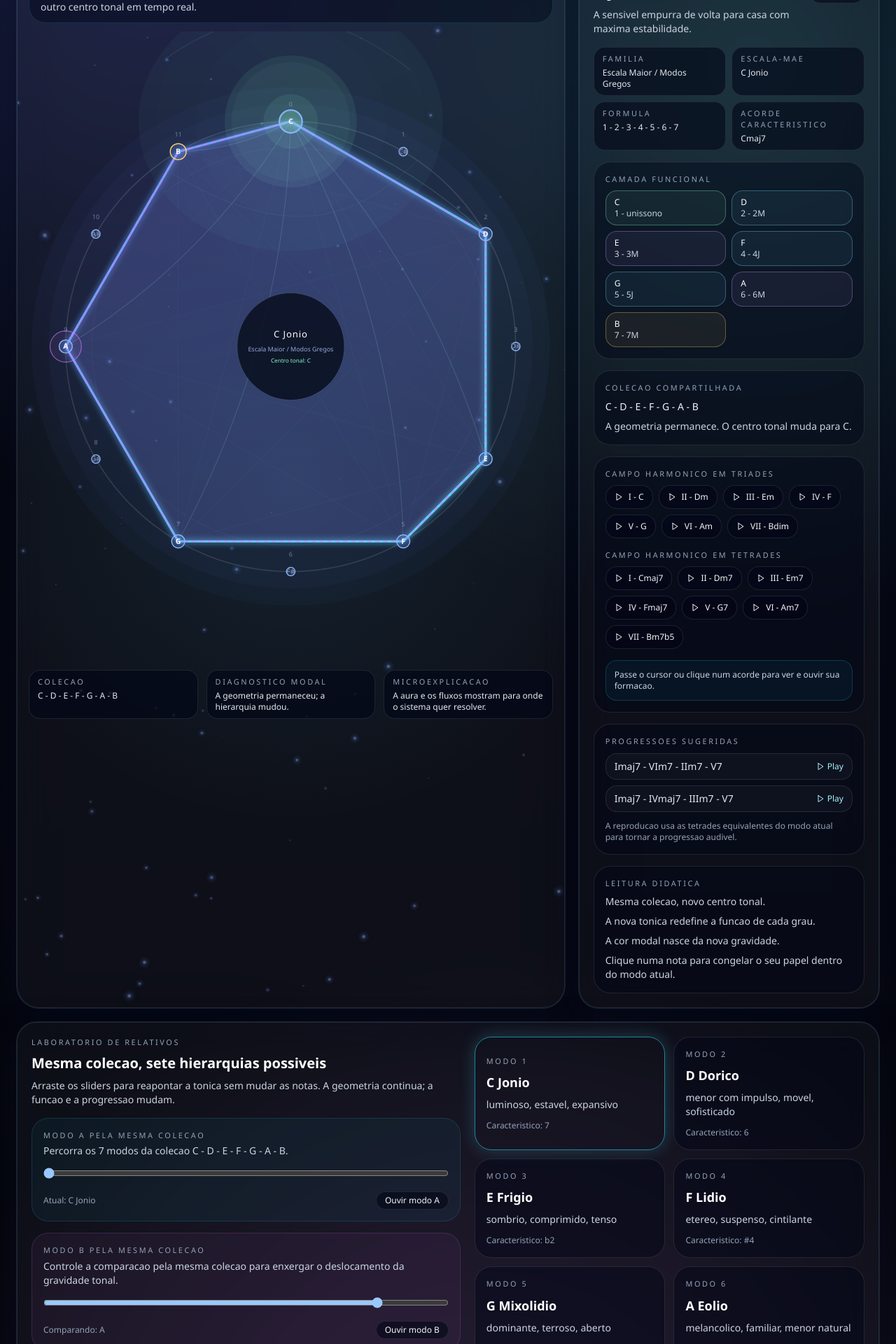
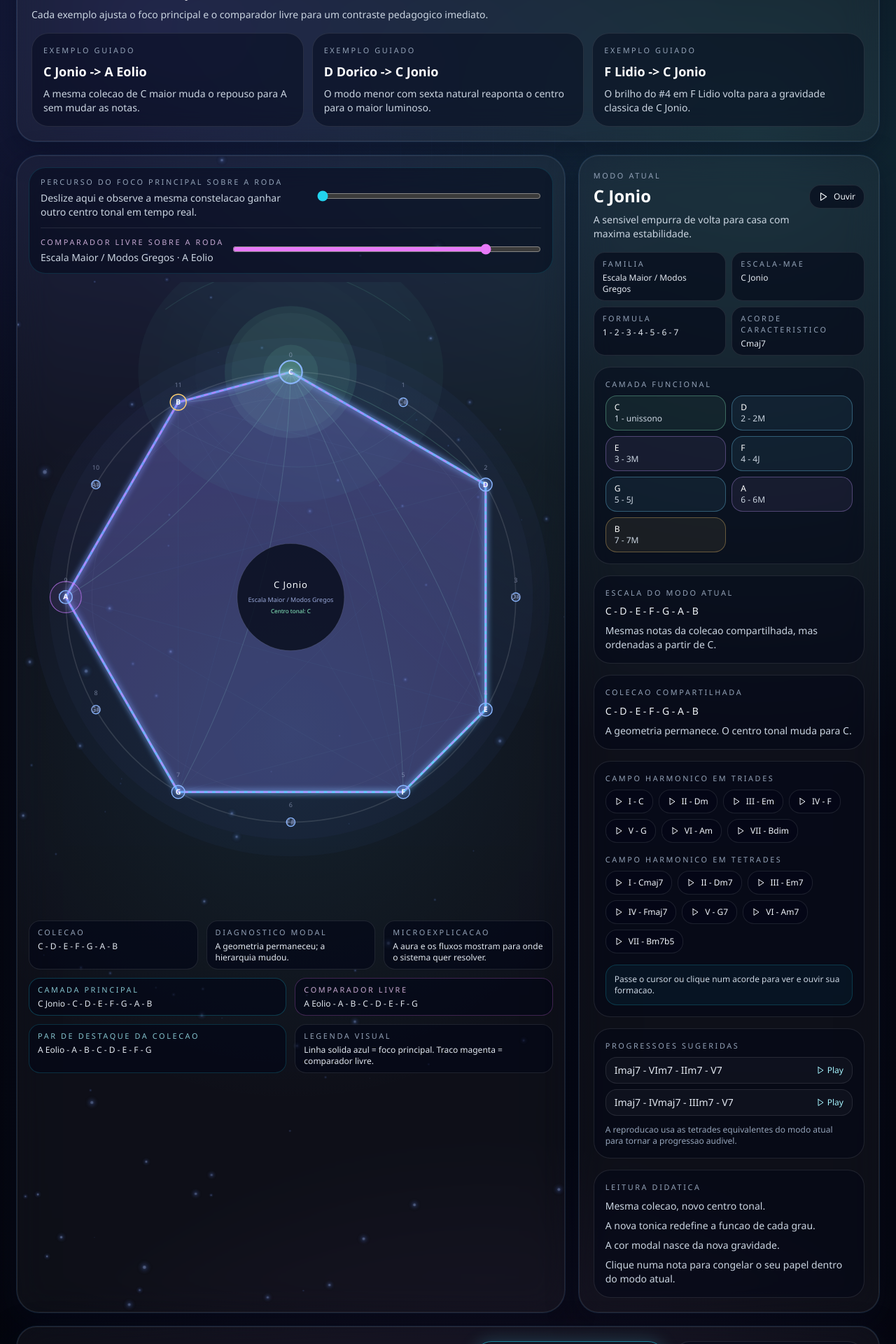
Before and after one commit to Maycon005/constelacao-tonal, a React (Vite) app: page / in a window 1280 px wide. Shown: the part 500-2420 px from the top of the page at 70% size. Built offline with nearby package versions, Linux system fonts and the light colour scheme; the HTML template or start-up script is replaced by a standard one.

Commit message:
Refina tutorial, comparacao e clareza visual

```diff
--- a/src/App.tsx
+++ b/src/App.tsx
@@ -1,6 +1,7 @@
 import { startTransition, useEffect, useState } from "react";
 import { ComparisonPanel } from "./components/ComparisonPanel";
 import { ControlBar } from "./components/ControlBar";
+import { GuidedTutorial } from "./components/GuidedTutorial";
 import { InfoPanel } from "./components/InfoPanel";
 import { ModalVisualizer } from "./components/ModalVisualizer";
 import { RelativeLab } from "./components/RelativeLab";
@@ -29,6 +30,7 @@ const DEFAULT_COMPARE: SelectionState = {
 
 function App() {
   const [selection, setSelection] = useState<SelectionState>(DEFAULT_SELECTION);
+  const [pairedSelection, setPairedSelection] = useState<SelectionState>(DEFAULT_COMPARE);
   const [compareSelection, setCompareSelection] = useState<SelectionState>(DEFAULT_COMPARE);
   const [view, setView] = useState<ViewId>("gravity");
   const [compare, setCompare] = useState(true);
@@ -41,6 +43,7 @@ function App() {
   const [audioEnabled, setAudioEnabled] = useState(false);
 
   const context = buildModalContext(selection);
+  const pairedContext = buildModalContext(pairedSelection);
   const compareContext = buildModalContext(compareSelection);
 
   useEffect(() => {
@@ -82,7 +85,7 @@ function App() {
   const applyTopSelection = (next: SelectionState) => {
     startTransition(() => {
       setSelection(next);
-      setCompareSelection(featuredPairSelection(next));
+      setPairedSelection(featuredPairSelection(next));
     });
   };
 
@@ -140,6 +143,7 @@ function App() {
           onToggleCharacteristic={() => setHighlightCharacteristic((current) => !current)}
           onReset={() => {
             setSelection(DEFAULT_SELECTION);
+            setPairedSelection(DEFAULT_COMPARE);
             setCompareSelection(DEFAULT_COMPARE);
             setView("gravity");
             setPinnedNote(null);
@@ -153,9 +157,20 @@ function App() {
           onPlayMode={handlePlayMode}
         />
 
+        <GuidedTutorial
+          onApplyExample={(source, target) => {
+            setSelection(source);
+            setPairedSelection(target);
+            setCompareSelection(target);
+            setCompare(true);
+            setView("gravity");
+          }}
+        />
+
         <div className="grid gap-5 xl:grid-cols-[1.55fr_0.85fr]">
           <ModalVisualizer
             context={context}
+            pairedContext={pairedContext}
             compareContext={compareContext}
             compare={compare}
             view={view}
@@ -168,6 +183,10 @@ function App() {
             onPlayNote={handlePlayNote}
             onRelativeIndexChange={(modeIndex) =>
               applySelection(selectionFromRelativeIndex(selection, modeIndex))
+            }
+            compareSelection={compareSelection}
+            onCompareRelativeIndexChange={(modeIndex) =>
+              applyCompareSelection(selectionFromRelativeIndex(compareSelection, modeIndex))
             }
           />
 
@@ -184,10 +203,11 @@ function App() {
 
         <RelativeLab
           context={context}
+          pairedContext={pairedContext}
           selection={selection}
-          compareSelection={compareSelection}
+          pairedSelection={pairedSelection}
           onSelectionChange={applySelection}
-          onCompareSelectionChange={applyCompareSelection}
+          onPairedSelectionChange={setPairedSelection}
           onPlaySelection={handlePlaySelection}
         />
 
--- /dev/null
+++ b/src/components/GuidedTutorial.tsx
@@ -0,0 +1,65 @@
+import { motion } from "framer-motion";
+import type { SelectionState } from "../types/music";
+
+interface TutorialExample {
+  title: string;
+  source: SelectionState;
+  target: SelectionState;
+  note: string;
+}
+
+interface GuidedTutorialProps {
+  onApplyExample: (source: SelectionState, target: SelectionState) => void;
+}
+
+const EXAMPLES: TutorialExample[] = [
+  {
+    title: "C Jonio -> A Eolio",
+    source: { family: "major", tonic: "C", modeIndex: 0 },
+    target: { family: "major", tonic: "A", modeIndex: 5 },
+    note: "A mesma colecao de C maior muda o repouso para A sem mudar as notas."
+  },
+  {
+    title: "D Dorico -> C Jonio",
+    source: { family: "major", tonic: "D", modeIndex: 1 },
+    target: { family: "major", tonic: "C", modeIndex: 0 },
+    note: "O modo menor com sexta natural reaponta o centro para o maior luminoso."
+  },
+  {
+    title: "F Lidio -> C Jonio",
+    source: { family: "major", tonic: "F", modeIndex: 3 },
+    target: { family: "major", tonic: "C", modeIndex: 0 },
+    note: "O brilho do #4 em F Lidio volta para a gravidade classica de C Jonio."
+  }
+];
+
+export function GuidedTutorial({ onApplyExample }: GuidedTutorialProps) {
+  return (
+    <section className="glass-panel rounded-[28px] p-4 md:p-5">
+      <div className="flex flex-col gap-4">
+        <div>
+          <p className="panel-label mb-2">Tutorial Guiado</p>
+          <h3 className="text-xl font-semibold text-white">Tres atalhos classicos para sentir a relatividade modal</h3>
+          <p className="mt-2 max-w-3xl text-sm text-slate-300">
+            Cada exemplo ajusta o foco principal e o comparador livre para um contraste pedagogico imediato.
+          </p>
+        </div>
+
+        <div className="grid gap-3 xl:grid-cols-3">
+          {EXAMPLES.map((example) => (
+            <motion.button
+              key={example.title}
+              whileHover={{ y: -4 }}
+              className="rounded-[24px] border border-white/10 bg-slate-950/45 p-4 text-left transition hover:border-cyan-400/40 hover:bg-cyan-400/5"
+              onClick={() => onApplyExample(example.source, example.target)}
+            >
+              <div className="panel-label mb-2">Exemplo guiado</div>
+              <div className="text-lg font-semibold text-white">{example.title}</div>
+              <div className="mt-2 text-sm text-slate-300">{example.note}</div>
+            </motion.button>
+          ))}
+        </div>
+      </div>
+    </section>
+  );
+}
--- a/src/components/InfoPanel.tsx
+++ b/src/components/InfoPanel.tsx
@@ -96,6 +96,14 @@ export function InfoPanel({
         </section>
 
         <section className="rounded-[24px] border border-white/10 bg-slate-950/45 p-4">
+          <div className="panel-label mb-2">Escala do modo atual</div>
+          <div className="text-sm text-slate-100">{context.modeNotes.join(" - ")}</div>
+          <div className="mt-2 text-sm text-slate-300">
+            Mesmas notas da colecao compartilhada, mas ordenadas a partir de {context.tonic}.
+          </div>
+        </section>
+
+        <section className="rounded-[24px] border border-white/10 bg-slate-950/45 p-4">
           <div className="panel-label mb-2">Colecao compartilhada</div>
           <div className="text-sm text-slate-100">{context.collectionNotes.join(" - ")}</div>
           <div className="mt-2 text-sm text-slate-300">
--- a/src/components/ModalVisualizer.tsx
+++ b/src/components/ModalVisualizer.tsx
@@ -1,11 +1,13 @@
 import { motion } from "framer-motion";
 import { useEffect, useRef } from "react";
 import { functionColor, sameCollection } from "../lib/music";
-import type { ModalContext, TooltipState, ViewId } from "../types/music";
+import type { ModalContext, SelectionState, TooltipState, ViewId } from "../types/music";
 
 interface ModalVisualizerProps {
   context: ModalContext;
+  pairedContext: ModalContext;
   compareContext: ModalContext;
+  compareSelection: SelectionState;
   compare: boolean;
   view: ViewId;
   animations: boolean;
@@ -16,6 +18,7 @@ interface ModalVisualizerProps {
   onTooltipChange: (tooltip: TooltipState | null) => void;
   onPlayNote: (note: string) => void;
   onRelativeIndexChange: (modeIndex: number) => void;
+  onCompareRelativeIndexChange: (modeIndex: number) => void;
 }
 
 interface Position {
@@ -64,7 +67,9 @@ function innerHarmonyPositions() {
 
 export function ModalVisualizer({
   context,
+  pairedContext,
   compareContext,
+  compareSelection,
   compare,
   view,
   animations,
@@ -74,7 +79,8 @@ export function ModalVisualizer({
   onPinNote,
   onTooltipChange,
   onPlayNote,
-  onRelativeIndexChange
+  onRelativeIndexChange,
+  onCompareRelativeIndexChange
 }: ModalVisualizerProps) {
   const canvasRef = useRef<HTMLCanvasElement | null>(null);
   const outerPositions = positions();
@@ -280,9 +286,10 @@ export function ModalVisualizer({
       <div className="absolute inset-0 bg-[radial-gradient(circle_at_center,rgba(88,221,255,0.09),transparent_58%)]" />
 
       <div className="relative z-10 mb-3 rounded-[24px] border border-cyan-400/15 bg-slate-950/45 px-4 py-3">
+        <div className="flex flex-col gap-3">
           <div className="flex flex-col gap-3 lg:flex-row lg:items-center lg:justify-between">
             <div>
-            <div className="panel-label mb-1">Percurso Relativo sobre a roda</div>
+              <div className="panel-label mb-1">Percurso do foco principal sobre a roda</div>
               <div className="text-sm text-slate-300">
                 Deslize aqui e observe a mesma constelacao ganhar outro centro tonal em tempo real.
               </div>
@@ -298,6 +305,29 @@ export function ModalVisualizer({
                 onChange={(event) => onRelativeIndexChange(Number(event.target.value))}
               />
             </div>
+          </div>
+
+          {compare ? (
+            <div className="flex flex-col gap-3 border-t border-white/10 pt-3 lg:flex-row lg:items-center lg:justify-between">
+              <div>
+                <div className="panel-label mb-1 text-fuchsia-200/80">Comparador livre sobre a roda</div>
+                <div className="text-sm text-slate-300">
+                  {compareContext.family.name} · {compareSelection.tonic} {compareContext.mode.name}
+                </div>
+              </div>
+              <div className="min-w-[320px] flex-1 lg:max-w-[520px]">
+                <input
+                  className="w-full accent-fuchsia-400"
+                  type="range"
+                  min={0}
+                  max={6}
+                  step={1}
+                  value={compareSelection.modeIndex}
+                  onChange={(event) => onCompareRelativeIndexChange(Number(event.target.value))}
+                />
+              </div>
+            </div>
+          ) : null}
         </div>
       </div>
 
@@ -345,6 +375,7 @@ export function ModalVisualizer({
             stroke={collectionShared ? "rgba(203,124,255,0.78)" : "rgba(255,139,199,0.74)"}
             strokeDasharray="8 6"
             strokeWidth={2.4}
+            filter="url(#soft-glow)"
           />
         ) : null}
 
@@ -486,6 +517,30 @@ export function ModalVisualizer({
           </div>
         </div>
       </div>
+
+      {compare ? (
+        <div className="relative z-10 mt-3 grid gap-3 lg:grid-cols-2">
+          <div className="data-chip border-cyan-400/25">
+            <div className="panel-label mb-1 text-cyan-200/80">Camada principal</div>
+            <div>{context.tonic} {context.mode.name} - {context.modeNotes.join(" - ")}</div>
+          </div>
+          <div className="data-chip border-fuchsia-400/25">
+            <div className="panel-label mb-1 text-fuchsia-200/80">Comparador livre</div>
+            <div>{compareContext.tonic} {compareContext.mode.name} - {compareContext.modeNotes.join(" - ")}</div>
+          </div>
+        </div>
+      ) : null}
+
+      <div className="relative z-10 mt-3 grid gap-3 lg:grid-cols-2">
+        <div className="data-chip border-cyan-400/20">
+          <div className="panel-label mb-1 text-cyan-200/80">Par de destaque da colecao</div>
+          <div>{pairedContext.tonic} {pairedContext.mode.name} - {pairedContext.modeNotes.join(" - ")}</div>
+        </div>
+        <div className="data-chip">
+          <div className="panel-label mb-1">Legenda visual</div>
+          <div>Linha solida azul = foco principal. Traco magenta = comparador livre.</div>
+        </div>
+      </div>
     </section>
   );
 }
--- a/src/components/RelativeLab.tsx
+++ b/src/components/RelativeLab.tsx
@@ -4,19 +4,21 @@ import type { ModalContext, SelectionState } from "../types/music";
 
 interface RelativeLabProps {
   context: ModalContext;
+  pairedContext: ModalContext;
   selection: SelectionState;
-  compareSelection: SelectionState;
+  pairedSelection: SelectionState;
   onSelectionChange: (next: SelectionState) => void;
-  onCompareSelectionChange: (next: SelectionState) => void;
+  onPairedSelectionChange: (next: SelectionState) => void;
   onPlaySelection: (selection: SelectionState) => void;
 }
 
 export function RelativeLab({
   context,
+  pairedContext,
   selection,
-  compareSelection,
+  pairedSelection,
   onSelectionChange,
-  onCompareSelectionChange,
+  onPairedSelectionChange,
   onPlaySelection
 }: RelativeLabProps) {
   const relatives = collectionModeSelections(selection);
@@ -35,7 +37,7 @@ export function RelativeLab({
           </div>
 
           <div className="rounded-[24px] border border-cyan-400/15 bg-cyan-400/5 p-4">
-            <div className="panel-label mb-1">Modo A pela mesma colecao</div>
+            <div className="panel-label mb-1">Percurso do foco principal na mesma colecao</div>
             <div className="mb-3 text-sm text-slate-300">
               Percorra os 7 modos da colecao {context.collectionNotes.join(" - ")}.
             </div>
@@ -49,17 +51,19 @@ export function RelativeLab({
               onChange={(event) => onSelectionChange(relatives[Number(event.target.value)])}
             />
             <div className="mt-3 flex items-center justify-between text-xs text-slate-400">
-              <span>Atual: {selection.tonic} {context.mode.name}</span>
+              <span>
+                Atual: {selection.tonic} {context.mode.name} - {context.modeNotes.join(" - ")}
+              </span>
               <button className="soft-button px-3 py-1 text-xs" onClick={() => onPlaySelection(selection)}>
-                Ouvir modo A
+                Ouvir foco principal
               </button>
             </div>
           </div>
 
           <div className="rounded-[24px] border border-fuchsia-400/15 bg-fuchsia-400/5 p-4">
-            <div className="panel-label mb-1">Modo B pela mesma colecao</div>
+            <div className="panel-label mb-1">Par de destaque da mesma colecao</div>
             <div className="mb-3 text-sm text-slate-300">
-              Controle a comparacao pela mesma colecao para enxergar o deslocamento da gravidade tonal.
+              Este trilho mostra um segundo modo da mesma colecao para tornar o contraste mais legivel.
             </div>
             <input
               className="w-full"
@@ -67,13 +71,15 @@ export function RelativeLab({
               min={0}
               max={6}
               step={1}
-              value={compareSelection.modeIndex}
-              onChange={(event) => onCompareSelectionChange(relatives[Number(event.target.value)])}
+              value={pairedSelection.modeIndex}
+              onChange={(event) => onPairedSelectionChange(relatives[Number(event.target.value)])}
             />
             <div className="mt-3 flex items-center justify-between text-xs text-slate-400">
-              <span>Comparando: {compareSelection.tonic}</span>
-              <button className="soft-button px-3 py-1 text-xs" onClick={() => onPlaySelection(compareSelection)}>
-                Ouvir modo B
+              <span>
+                Destaque atual: {pairedSelection.tonic} {pairedContext.mode.name} - {pairedContext.modeNotes.join(" - ")}
+              </span>
+              <button className="soft-button px-3 py-1 text-xs" onClick={() => onPlaySelection(pairedSelection)}>
+                Ouvir destaque
               </button>
             </div>
           </div>
```
Also changed, not shown: src/components/ComparisonPanel.tsx (+4 -3 lines). Lines whose indentation alone changed are shown as unchanged.
